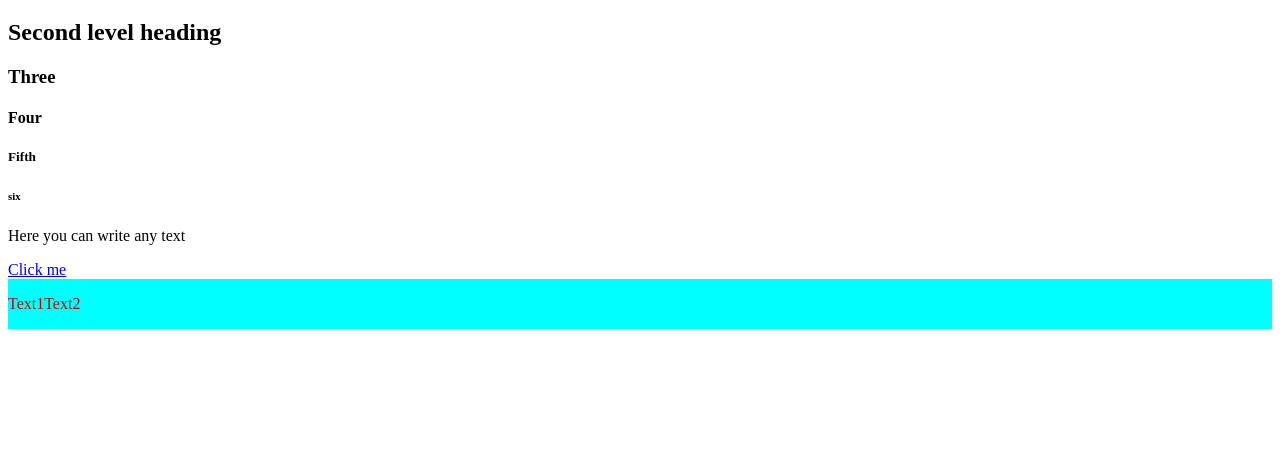
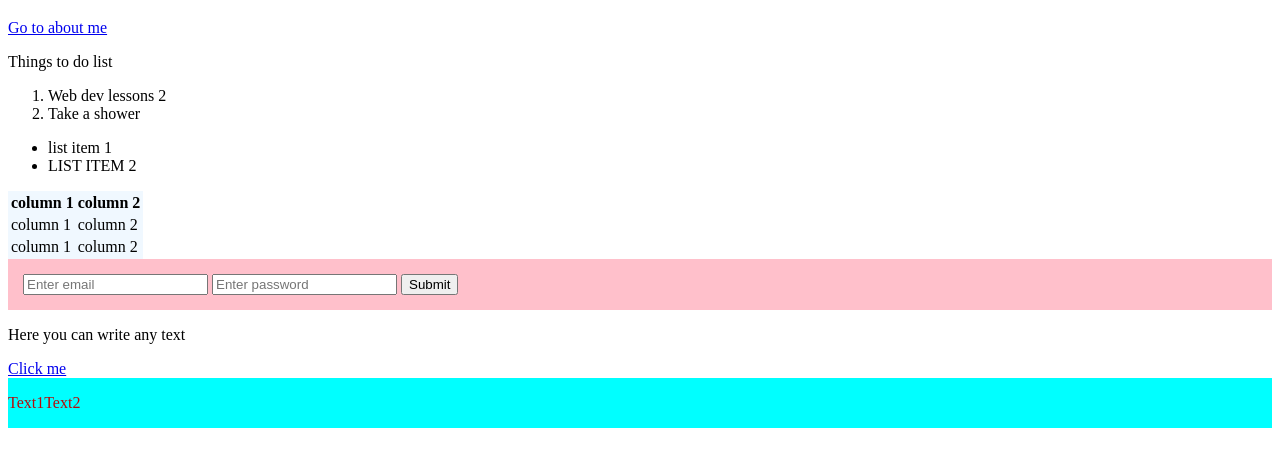
Before and after one commit to rauxsv/my-html-app, a plain HTML site: page index.html in a window 1280 px wide. Shown: the part 61-528 px from the top of the page. Drawn offline with Linux system fonts and the light colour scheme.

Commit message:
add table

```diff
--- a/index.html
+++ b/index.html
@@ -9,11 +9,45 @@
 <body>
     <!--headers-->
     <h1>Our first app</h1>
-    <h2>Second level heading</h2>
-    <h3>Three</h3>
-    <h4>Four</h4>
-    <h5>Fifth</h5>
-    <h6>six</h6>
+
+    <!--inrut html elements-->
+    <a href="aboutme.html">Go to about me</a>
+
+    <p>Things to do list</p>
+    <ol>
+        <li>Web dev lessons 2</li>
+        <li>Take a shower</li>
+    </ol>
+
+    <ul>
+        <li>list item 1</li>
+        <LI>LIST ITEM 2</LI>
+    </ul>
+
+    <table style="background-color: aliceblue; ">
+        <thead>
+            <tr>
+                <th>column 1</th>
+                <th>column 2</th>
+            </tr>
+
+            <tr>
+                <td>column 1</td>
+                <td>column 2</td>
+            </tr>
+
+            <tr>
+                <td>column 1</td>
+                <td>column 2</td>
+            </tr>
+        </thead>
+    </table>
+
+    <div style="background-color: pink; padding: 15px;">
+        <input placeholder="Enter email" type="email"/>
+        <input placeholder="Enter password" type="password"/>
+        <button>Submit</button>
+    </div>
 
     <!--list of other elements-->
     <p>Here you can write any text</p>
--- a/styles.css
+++ b/styles.css
@@ -3,3 +3,7 @@ display: flex;
 background-color: aqua;
 color: #b80b0b;
 }
+
+table, th, td {
+    border: 1 px solid black;
+}
```
Also changed, not shown: aboutme.html (added, +11 -0 lines).
